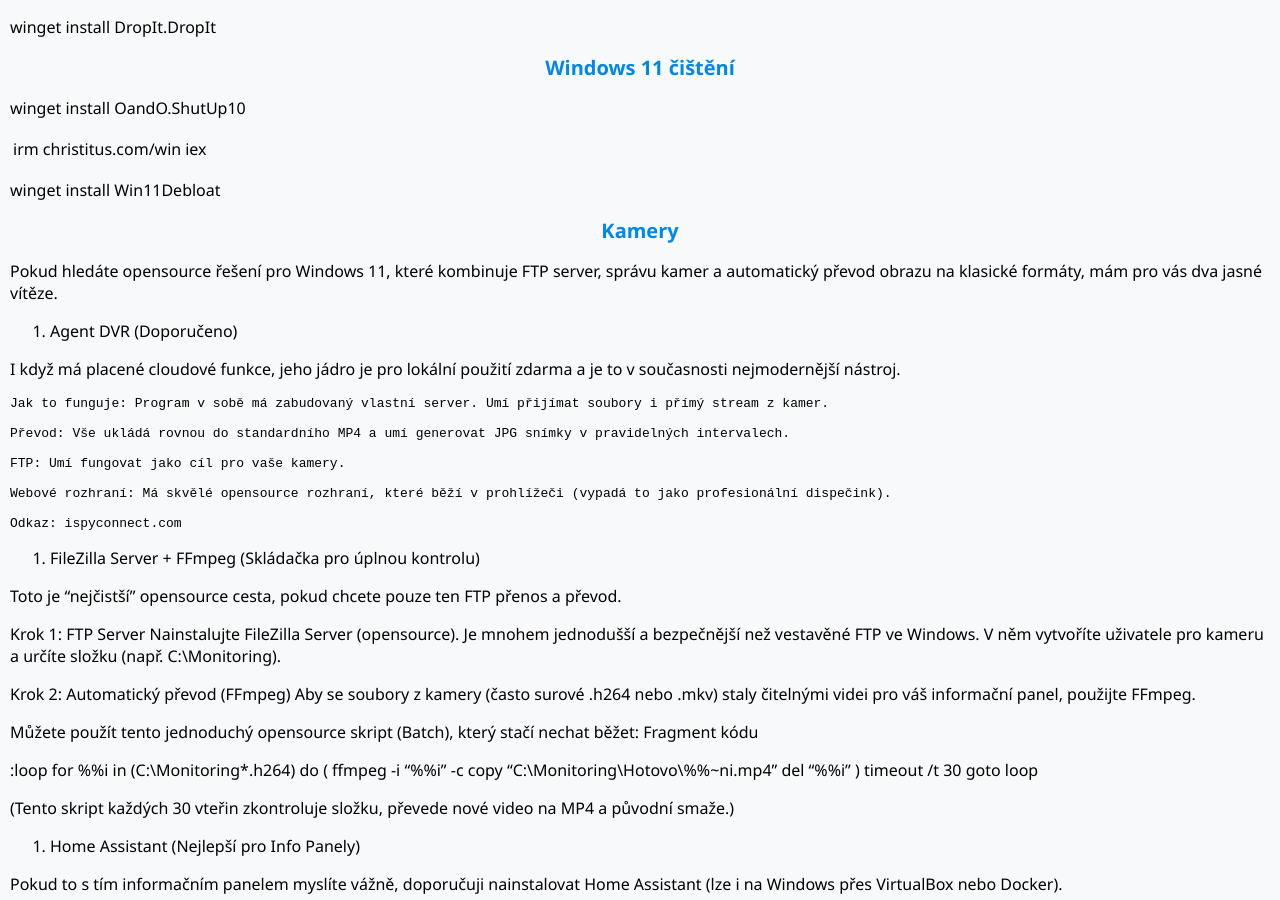
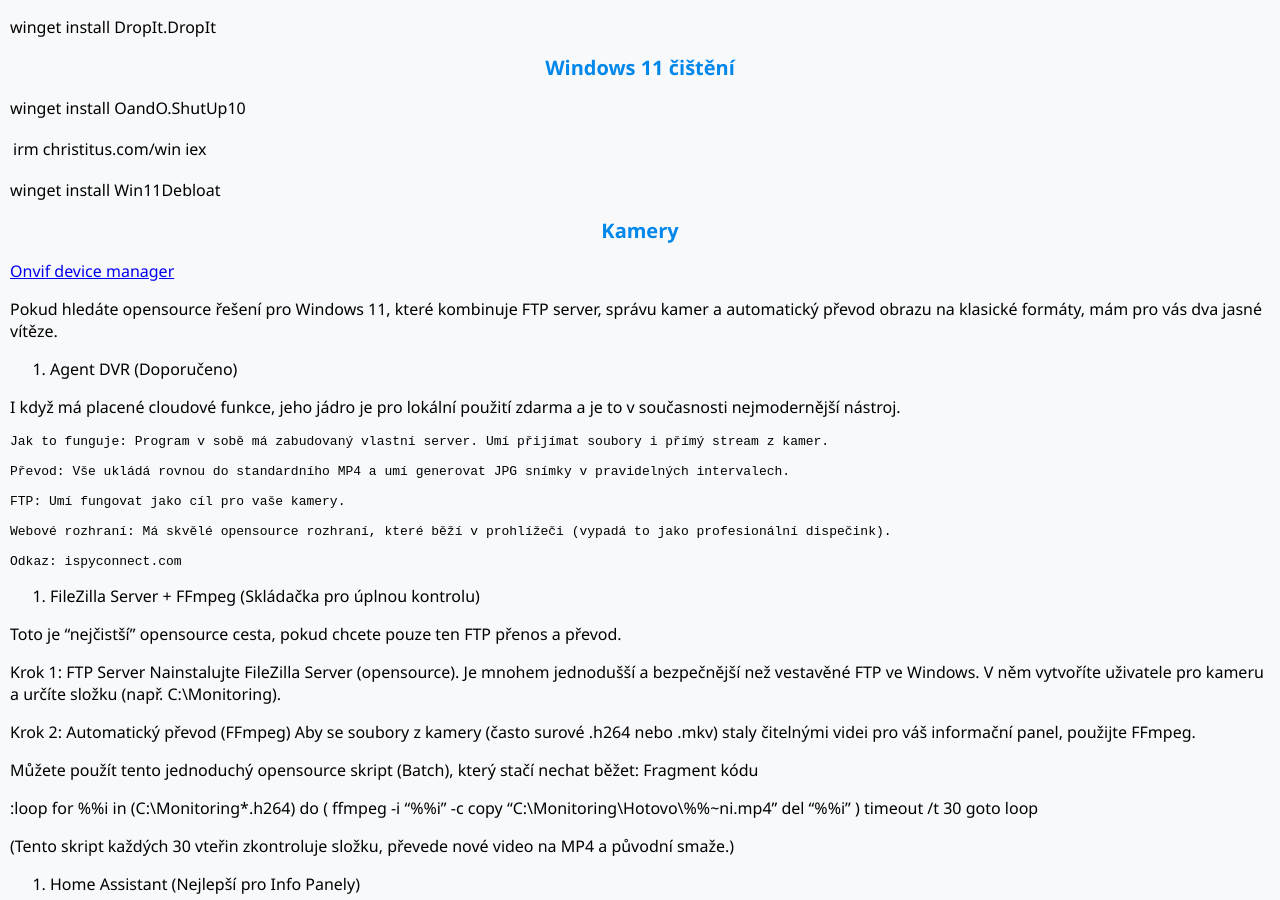
Before and after one commit to bedjan/bedjan.github.io, a Jekyll site: the page built from tv.md, in a window 1280 px wide and 900 px high, scrolled down 442 px. Built offline with Jekyll 4.4.1, drawn with Linux system fonts in a browser that asks for light colours.

Commit message:
Update tv.md

```diff
--- a/tv.md
+++ b/tv.md
@@ -39,6 +39,8 @@
 winget install Win11Debloat
 
 # Kamery
+
+[Onvif device manager](https://sourceforge.net/projects/onvifdm/)
 
 Pokud hledáte opensource řešení pro Windows 11, které kombinuje FTP server, správu kamer a automatický převod obrazu na klasické formáty, mám pro vás dva jasné vítěze.
 1. Agent DVR (Doporučeno)
```
